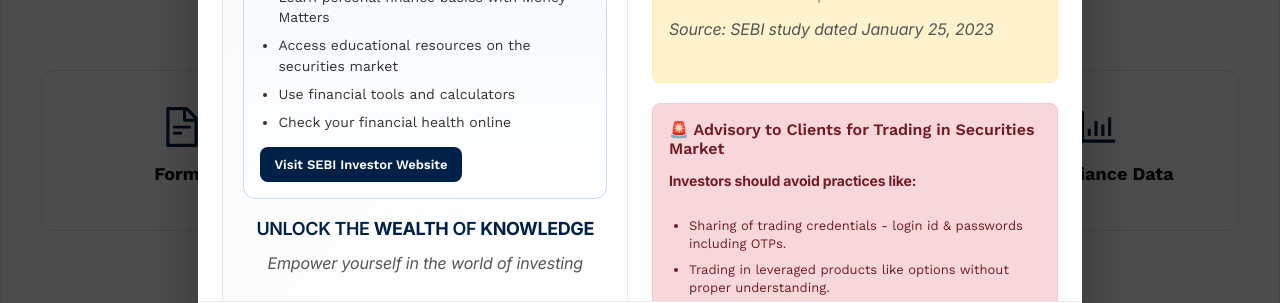
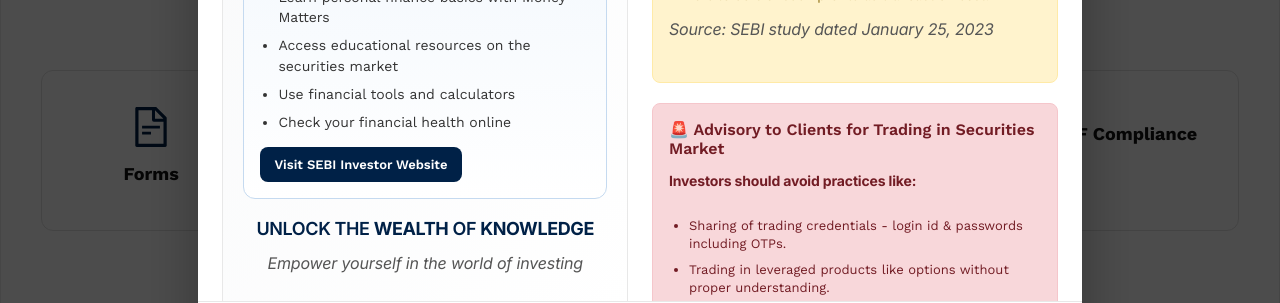
Before and after one commit to girnarhitesh/innovate, a React (Vite) app: page /compliances in a window 1280 px wide. Shown: the part 376-679 px from the top of the page. Built offline with nearby package versions, Linux system fonts and the light colour scheme.

Commit message:
Updated code

```diff
--- a/src/Components/HomeComponents/CompliancesAndForms/CompliancesAndForms.jsx
+++ b/src/Components/HomeComponents/CompliancesAndForms/CompliancesAndForms.jsx
@@ -2,7 +2,7 @@
 import "./CompliancesAndForms.css";
 import { AnimationObserver, AnimationConfigs } from "../../../utils/animationObserver";
 import { Link } from "react-router-dom";
-import { FileTextOutlined, SafetyOutlined, BookOutlined, BarChartOutlined } from "@ant-design/icons";
+import { FileTextOutlined, SafetyOutlined, BookOutlined, BarChartOutlined, FundOutlined } from "@ant-design/icons";
 
 const landingCards = [
     {
@@ -33,13 +33,13 @@
         description: "",
         route: "/compliances/compliance-data"
     },
-    // {
-    //     key: "mfCompliance",
-    //     label: "MF Compliance",
-    //     icon: <FundOutlined />,
-    //     description: "",
-    //     route: "/compliances/mf-compliance"
-    // }
+    {
+        key: "mfCompliance",
+        label: "MF Compliance",
+        icon: "",
+        description: "",
+        route: "/compliances/mf-compliance"
+    }
 ]
 
 const CompliancesAndForms = () => {
--- a/src/Components/HomeComponents/CompliancesAndForms/CompliancesAndFormsData.js
+++ b/src/Components/HomeComponents/CompliancesAndForms/CompliancesAndFormsData.js
@@ -318,7 +318,7 @@
       title: "All Compliance Details",
       size: "560 KB",
       viewUrl:
-        "/Image/CompliencesAndFormsDocuments/CompliancesData/All_Compliance_Details.pdf",
+        "/Image/CompliencesAndFormsDocuments/CompliancesData/all-compliance-details.pdf",
     },
     {
       id: 11,
```
Also changed, not shown: 1 other file (tests, documents, lock files or other folders).
